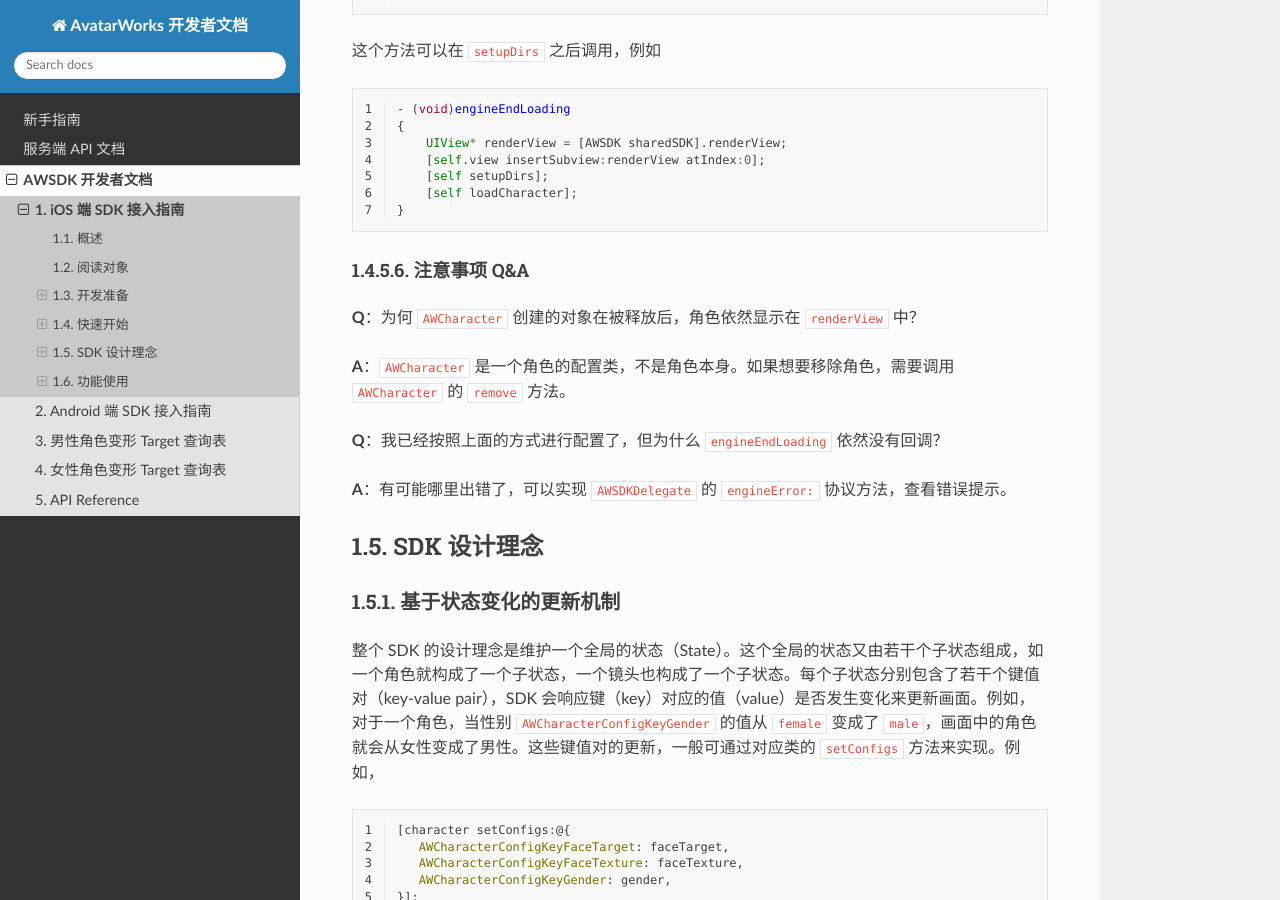
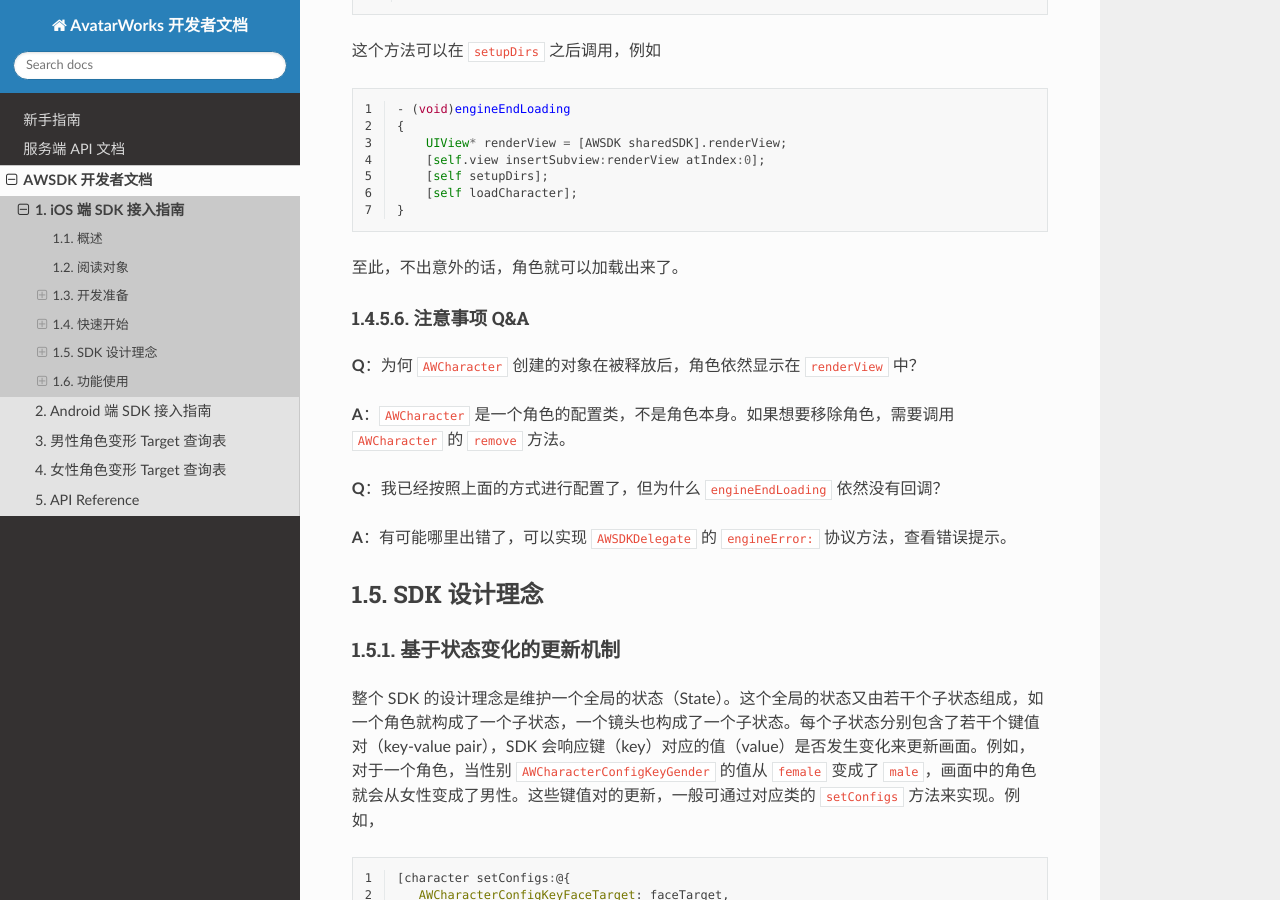
Before and after one commit to avatarworks/doc, a Sphinx documentation site: the page built from source/awsdk/ios.rst, in a window 1280 px wide and 900 px high, scrolled down 6650 px. Built offline with Sphinx 7.4.7 and the Read the Docs theme 2.0.0, drawn with Linux system fonts in a browser that asks for light colours.

Commit message:
Update ios.rst

```diff
--- a/source/awsdk/ios.rst
+++ b/source/awsdk/ios.rst
@@ -272,6 +272,8 @@
        [self setupDirs];
        [self loadCharacter];
    }
+
+至此，不出意外的话，角色就可以加载出来了。
 
 注意事项 Q&A
 ^^^^^^^^
```
